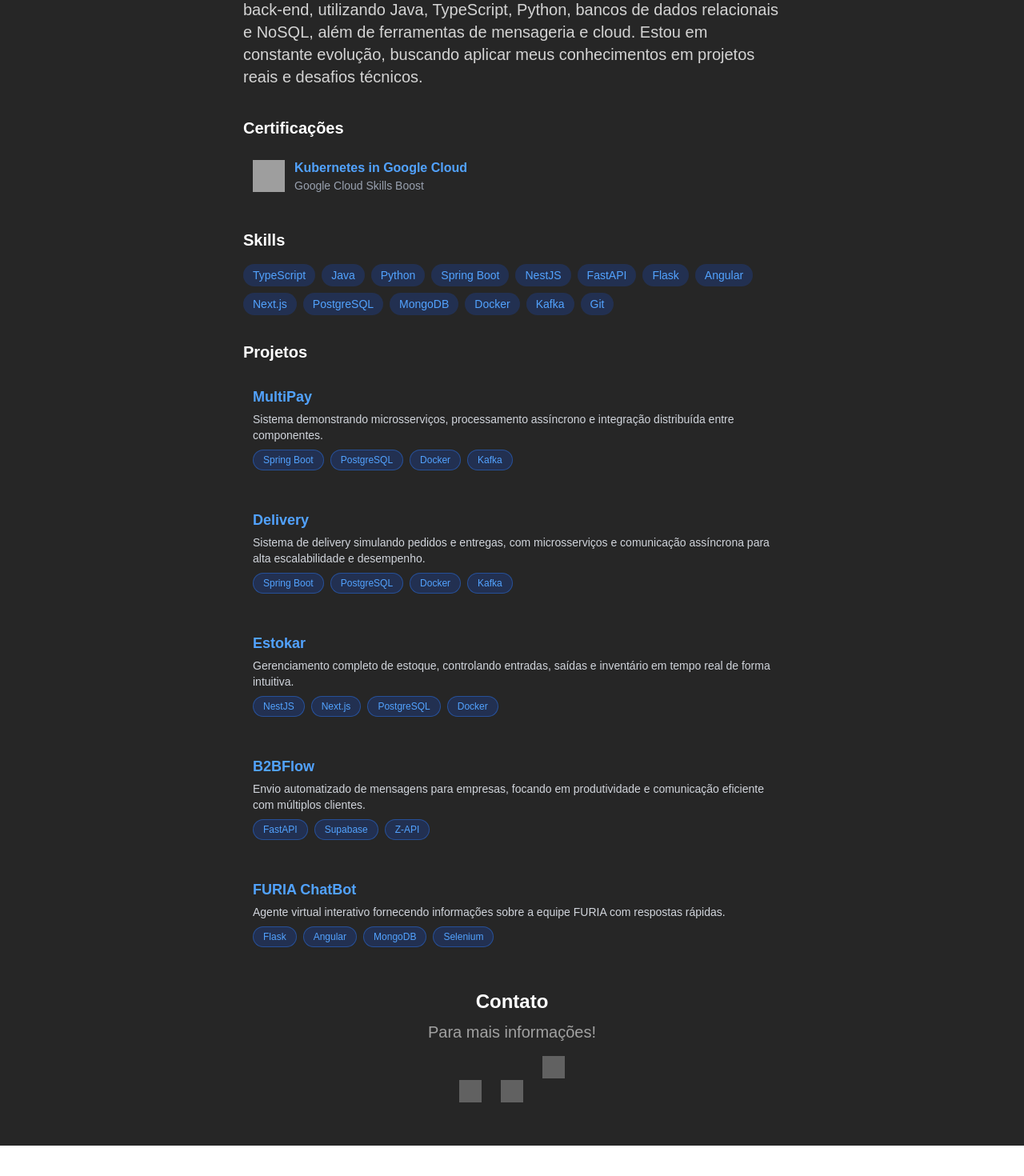
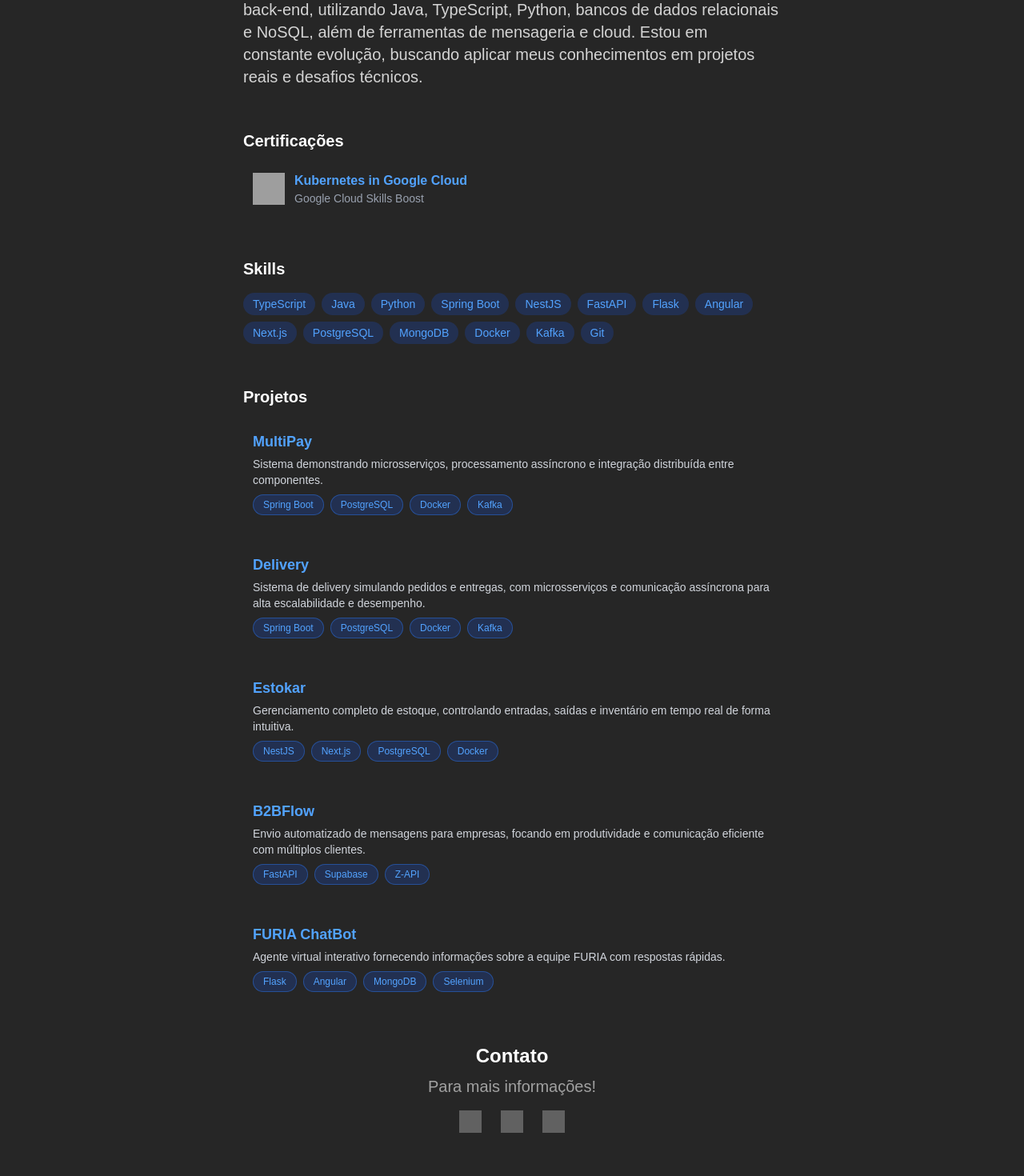
Before and after one commit to jgouvea7/jonnathas, a Next.js app: page / in a window 1280 px wide. Shown: the part 386-1856 px from the top of the page at 80% size. Before the commit the page ends 1818 px from the top, so only its background shows below. Built offline with nearby package versions, Linux system fonts and the light colour scheme; grey boxes are pictures that could not be loaded.

Commit message:
att erro '-'

```diff
--- a/app/page.tsx
+++ b/app/page.tsx
@@ -60,7 +60,7 @@ export default function Home() {
           </p>
         </section>
 
-        <section ref={certRef} className="fade-in mt-8">
+        <section ref={certRef} className="fade-in mt-13">
           <h3 className="text-xl font-semibold mb-3">Certificações</h3>
           <div className="flex flex-wrap gap-4">
             <a
@@ -82,7 +82,7 @@ export default function Home() {
           </div>
         </section>
 
-        <section ref={skillsRef} className="fade-in mt-8">
+        <section ref={skillsRef} className="fade-in mt-13">
           <h3 className="text-xl font-semibold mb-4">Skills</h3>
           <div className="flex flex-wrap gap-2">
             {[
@@ -111,7 +111,7 @@ export default function Home() {
           </div>
         </section>
 
-        <section className="mt-8">
+        <section className="mt-13">
           <h3 className="text-xl font-semibold mb-4">Projetos</h3>
           <div className="flex flex-col gap-6">
             {projects.map((project) => {
@@ -143,11 +143,11 @@ export default function Home() {
           </div>
         </section>
 
-        <section ref={contactRef} className="fade-in mt-10 text-center">
+        <section ref={contactRef} className="fade-in mt-13 text-center">
           <h3 className="text-2xl font-semibold mb-2">Contato</h3>
           <p className="text-neutral-400 text-xl mb-4">Para mais informações!</p>
 
-          <div className="flex items-center justify-center gap-6">
+          <div className="flex items-center justify-center gap-6 mb-20">
             <a
               href="https://www.linkedin.com/in/jgouvea7"
               target="_blank"
@@ -178,7 +178,7 @@ export default function Home() {
               <img
                 src="https://cdn.jsdelivr.net/gh/simple-icons/simple-icons/icons/instagram.svg"
                 alt="Instagram"
-                className="w-7 h-7 filter invert mb-15"
+                className="w-7 h-7 filter invert"
               />
             </a>
           </div>
```
